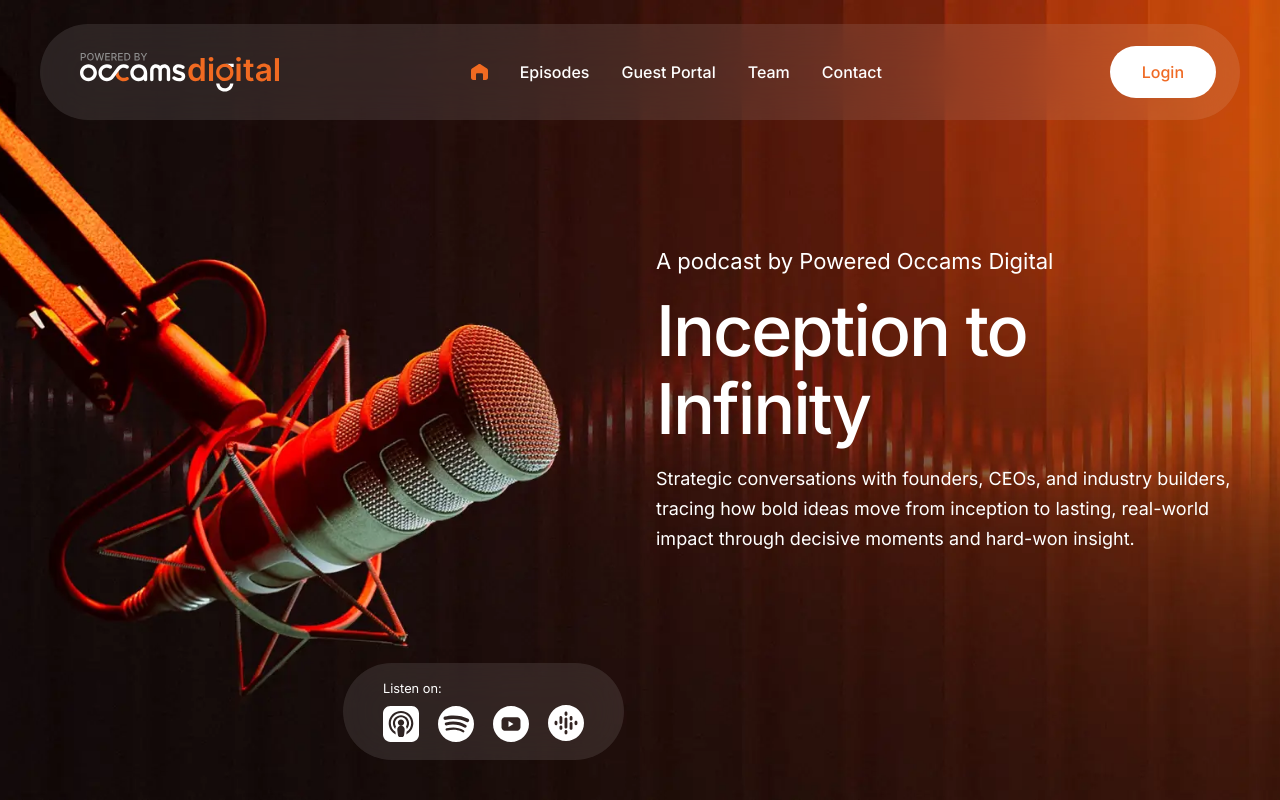
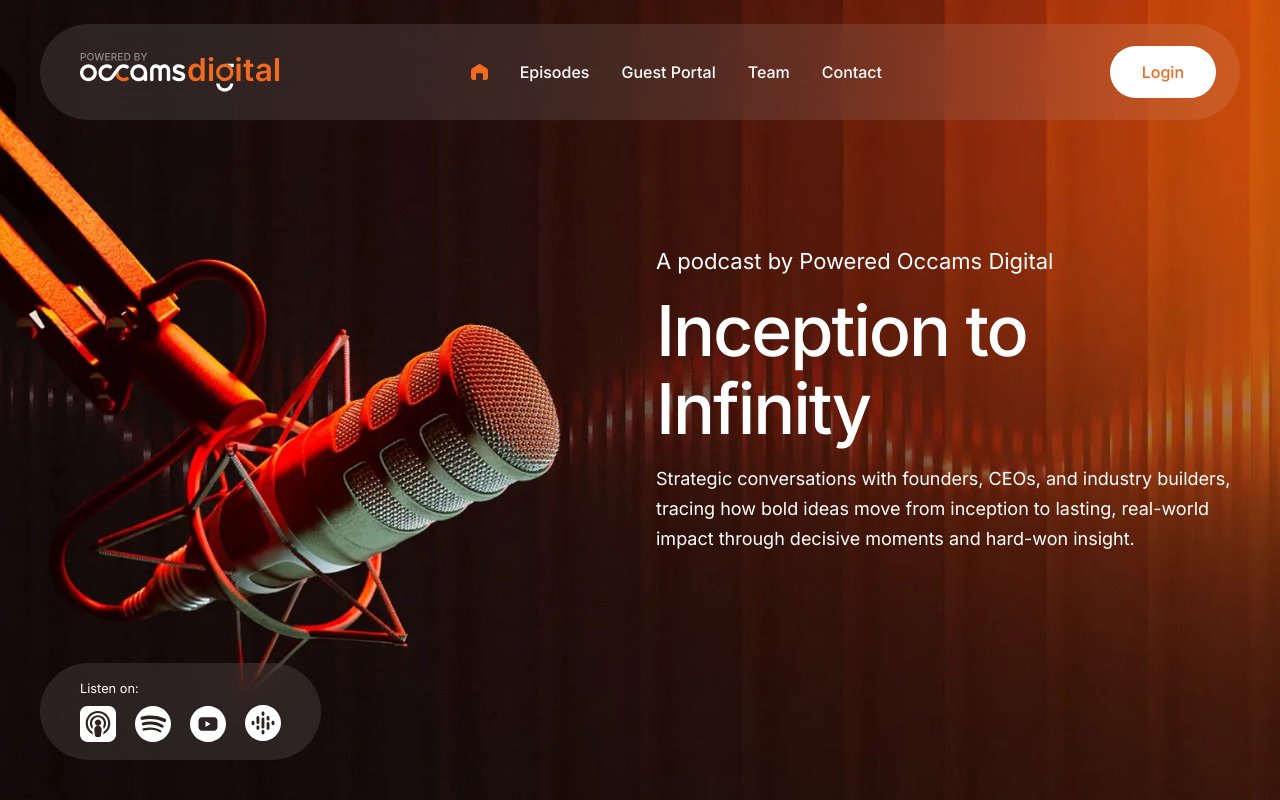
Before and after one commit to ashfaqakhtar/occams-podcast, a Next.js app: page / in a window 1280 px wide. Shown: the top 800 px of the page. Built offline with nearby package versions, Linux system fonts and the light colour scheme.

Commit message:
position change

```diff
--- a/src/app/page.jsx
+++ b/src/app/page.jsx
@@ -13,7 +13,7 @@ const Home = () => {
                 flex justify-center items-center relative sm:px-10 px-5`}>
                 <div className="container mx-auto h-full">
                     <div className="grid grid-cols-1 lg:grid-cols-2 h-full lg:gap-8 gap-5">
-                        <div className={`h-full flex justify-end flex-col lg:items-end items-start -mt-10
+                        <div className={`h-full flex flex-row justify-start lg:items-end items-start -mt-10
                             lg:order-0 order-1`}>
 
                             <div className="w-max h-max rounded-full bg-white/10 backdrop-blur-[23.4px] px-10 pt-3 pb-4">
```
